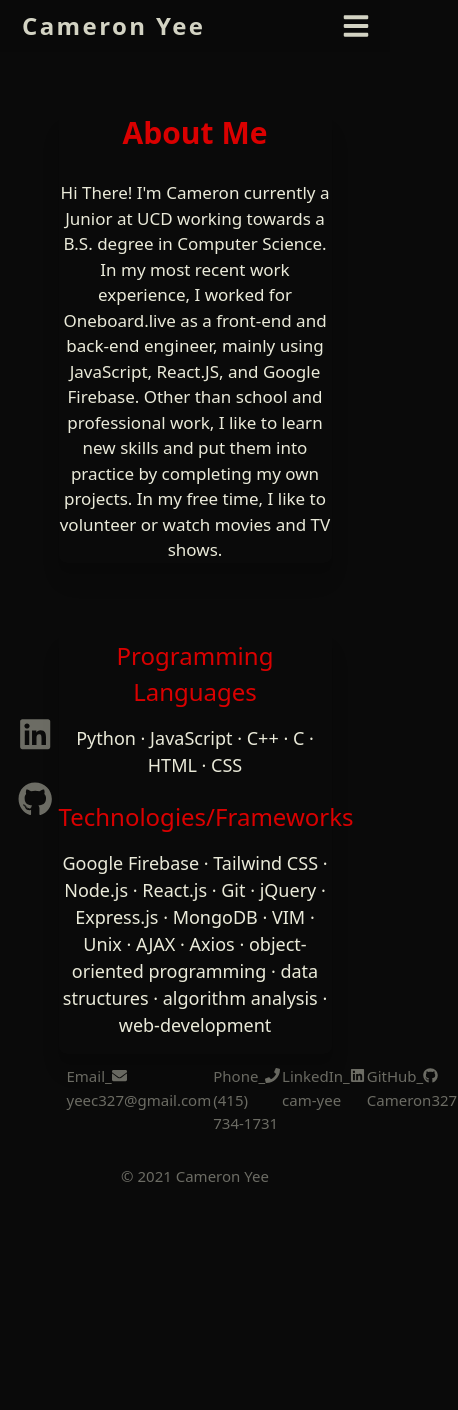
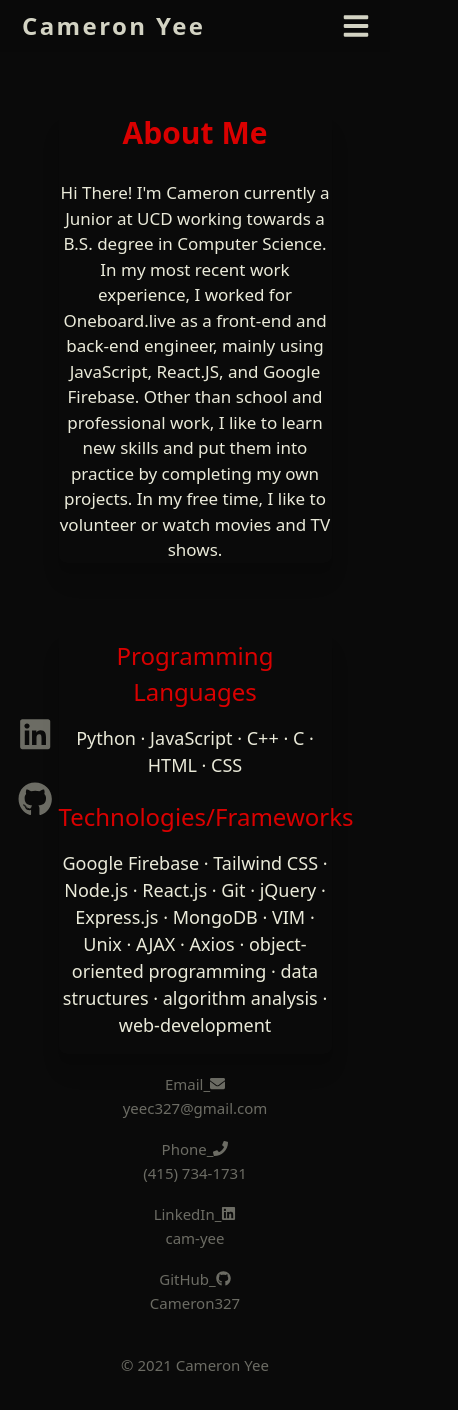
Before and after one commit to kyleyee20/kyle-yee, a React (Create React App) app: page /about in a window 390 px wide. Shown: the top 1410 px of the page, 458 px wide, since content can reach past the window. Before the commit the page ends 1228 px from the top, so only its background shows below. Built offline with nearby package versions, Linux system fonts and the light colour scheme.

Commit message:
Fixed iphone responsiveness for footer

```diff
--- a/src/components/NavMenu.js
+++ b/src/components/NavMenu.js
@@ -13,15 +13,13 @@ function NavMenu() {
 
   return (
     <div className="navMenu">
-      <Link className="hamburger">
+      <div className="hamburger">
         <FaBars onClick={toggleSidebar} />
-      </Link>
+      </div>
       <nav className={sidebar ? "nav-menu active" : "nav-menu"}>
-        <ul className="nav-menu-items" onClick={toggleSidebar}>
-          <li className="x">
-            <Link>
-              <AiOutlineClose />
-            </Link>
+        <ul className="nav-menu-items" >
+          <li className="x" onClick={toggleSidebar}>
+            <AiOutlineClose />
           </li>
           {SidebarData.map((item, index) => {
             return (
--- a/src/index.css
+++ b/src/index.css
@@ -74,20 +74,23 @@ body, footer {
 .nav-menu{
   background-color: var(--grey);
   height: 100vh;
-  width: 175px;
+  width: 160px;
   display: flex;
   justify-content: center;
   position: fixed;
   top: 0;
   right: -100%;
   transition: 850ms;
+  opacity: 1;
 }
 .nav-menu.active{
   right: 0;
   transition: 350ms;
+  opacity: 1;
 }
 .nav-menu .nav-menu-items {
   width: 100%;
+  opacity: 1;
 }
 .nav-menu .nav-menu-items .x{
   background-color: var(--grey);
@@ -488,4 +491,21 @@ Transition on the hover tag is for mouse in and transition in the regular tag is
     padding-top: 10px;
     padding-bottom: 15px;
   }
+
+  /* Footer.js */
+  .footerSection .contactInfo{
+    @apply items-center;
+    display: flex;
+    flex-direction: column;
+    margin: 0 15%;
+    font-size: 15px;
+  }
+  .footerSection .contactInfo .contact {
+    padding: 8px 0;
+  }
+  .footerSection .contactInfo .contact .info{
+    @apply flex items-center justify-center;
+    color: var(--contact-text);
+    padding: 1px;
+  }
 }
```
